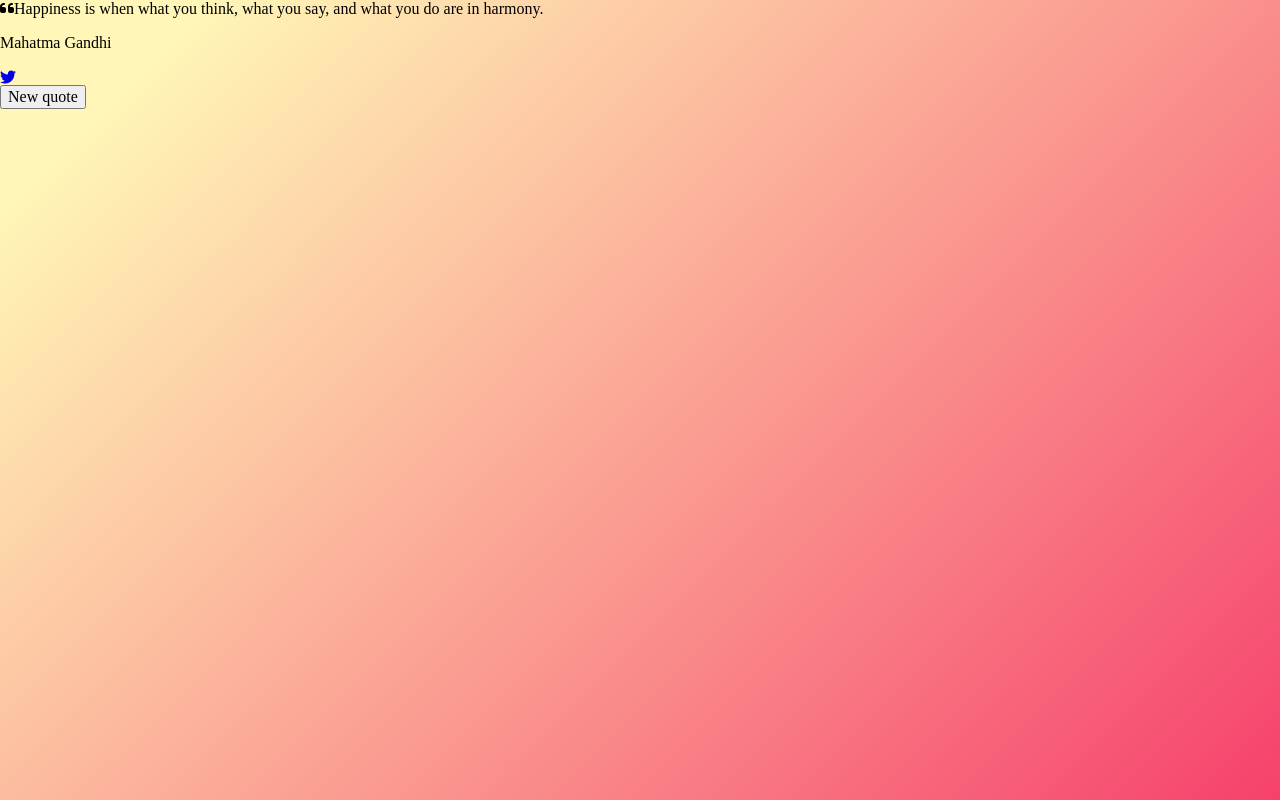
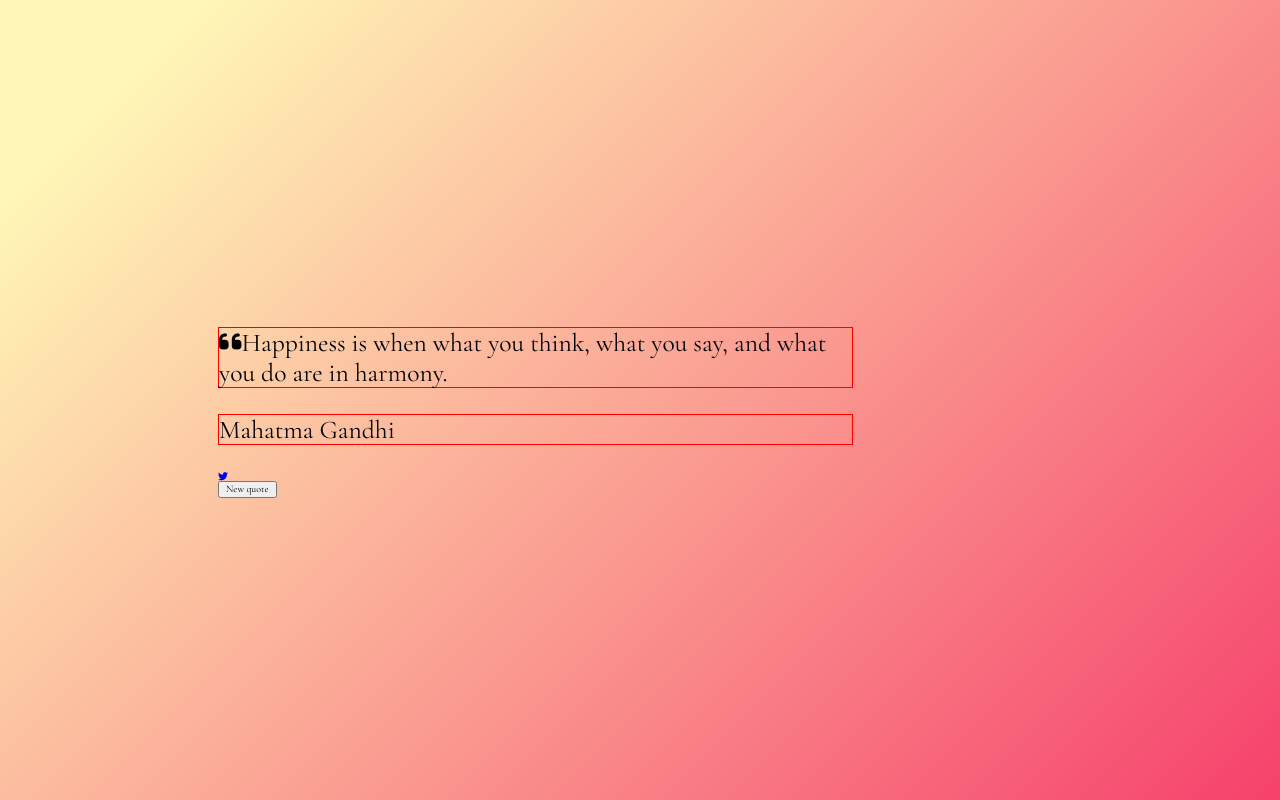
Before and after one commit to erolaliyev/random-quote-machine, a React app: page / in a window 1280 px wide. Built offline with nearby package versions, Linux system fonts and the light colour scheme.

Commit message:
Work in progress :construction:

```diff
--- a/src/components/App.js
+++ b/src/components/App.js
@@ -1,6 +1,28 @@
 import React from "react";
 import NewQuote from "./NewQuote";
 import TweetQuote from "./TweetQuote";
+import styled, { createGlobalStyle } from "styled-components";
+
+const GlobalStyle = createGlobalStyle`
+  body {
+    display: flex;
+    flex-flow: row nowrap;
+    justify-content: center;
+    align-items: center;
+    padding: 0;
+    margin: 0;
+    font-family: 'Cormorant Garamond', serif;
+    font-size: 62.5%;
+  }
+
+  p {
+    font-size: 1.6rem;
+    border: 1px solid red;
+    width: 75%;
+  }
+`;
+
+const AppWrapper = styled.div``;
 
 const quotes = [
   `I hated every minute of training, but I said, "Don't quite. Suffer now and live the rest of your life as a champion."`,
@@ -102,13 +124,13 @@ export default class App extends React.Component {
     document.querySelector("body").style.background =
       backgroundColors[this.state.secondRandomNumber];
     return (
-      <div id="quote-box">
-        <p id="text">
+      <AppWrapper>
+        <GlobalStyle />
+        <p>
           <i className="fas fa-quote-left" />
           {quotes[this.state.firstRandomNumber]}
         </p>
-        <p id="author">{authors[this.state.firstRandomNumber]}</p>
-        <div id="button-wrapper">
+        <p>{authors[this.state.firstRandomNumber]}</p>
         <TweetQuote
           href={`https://twitter.com/intent/tweet?text=${
             quotes[this.state.firstRandomNumber]
@@ -117,8 +139,7 @@ export default class App extends React.Component {
           } %23randomquotemachine %23freeCodeCamp`}
         />
         <NewQuote handleNewQuote={this.handleNewQuote} />
-        </div>
-      </div>
+      </AppWrapper>
     );
   }
 }
--- /dev/null
+++ b/src/styles/globalStyle.js
@@ -0,0 +1,9 @@
+import { injectGlobal } from "styled-components";
+
+injectGlobal`
+  body {
+    padding: 0;
+    margin: 0;
+    font-family: 'Cormorant Garamond', serif;
+  }
+`;
```
Lines whose indentation alone changed are shown as unchanged.
